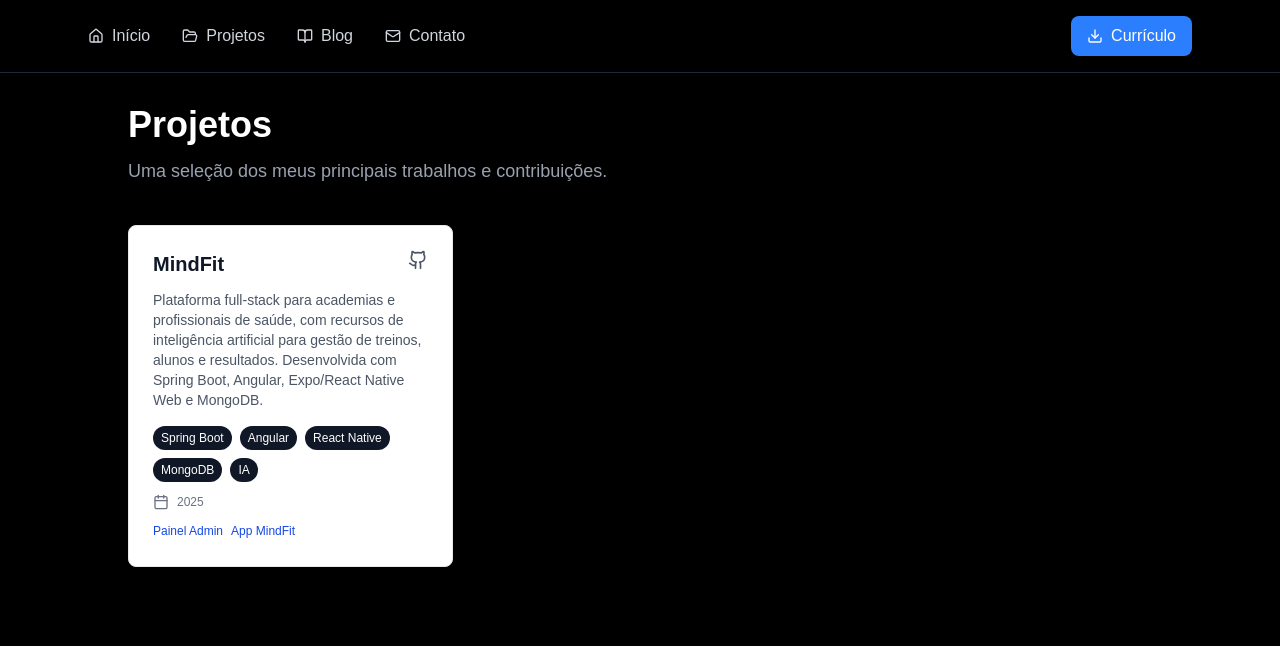
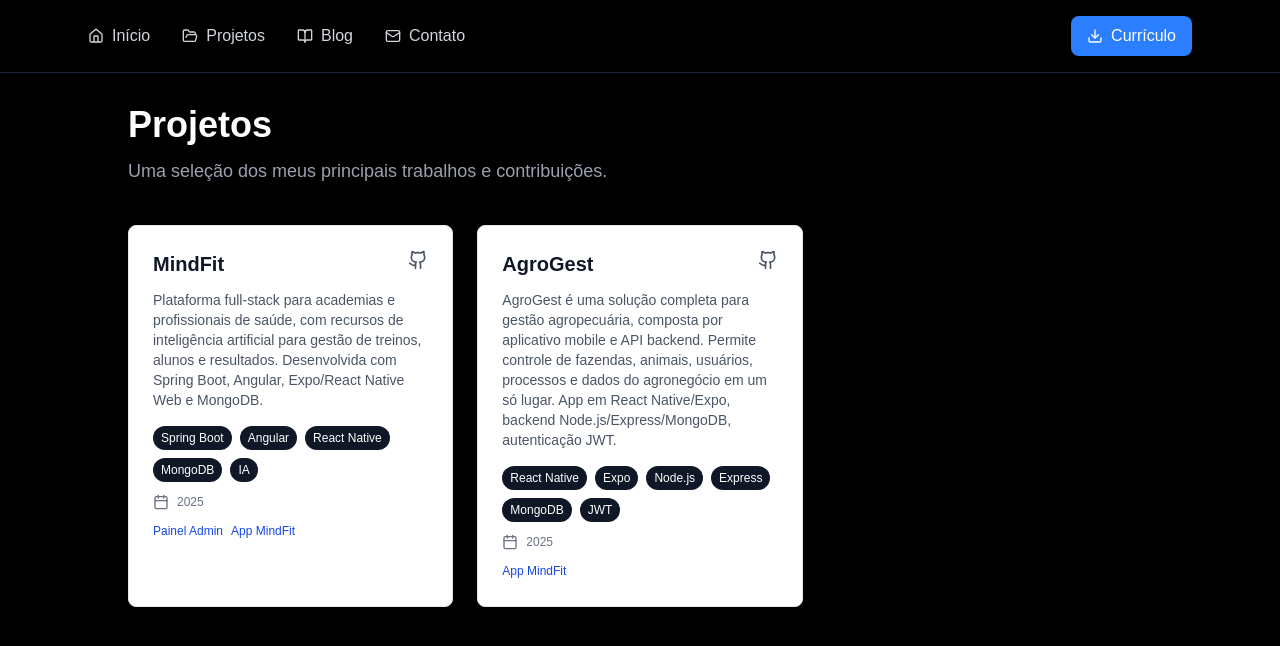
Before and after one commit to Freitassync/freitas-projetos, a Next.js app: page /projetos in a window 1280 px wide. Shown: the top 646 px of the page. Built offline with nearby package versions, Linux system fonts and the light colour scheme.

Commit message:
feat(projects): add AgroGest project with summary, tech stack, and links

```diff
--- a/src/app/projetos/page.tsx
+++ b/src/app/projetos/page.tsx
@@ -11,6 +11,15 @@ export default function ProjetosPage() {
       github: "https://github.com/Freitassync/mindfit",
       admin: "https://mindfitadmin.outis.com.br/login",
       app: "https://mindfit.outis.com.br/login"
+    },
+    {
+      titulo: "AgroGest",
+      descricao:
+        "AgroGest é uma solução completa para gestão agropecuária, composta por aplicativo mobile e API backend. Permite controle de fazendas, animais, usuários, processos e dados do agronegócio em um só lugar. App em React Native/Expo, backend Node.js/Express/MongoDB, autenticação JWT.",
+      tags: ["React Native", "Expo", "Node.js", "Express", "MongoDB", "JWT"],
+      ano: "2025",
+      github: "https://github.com/Freitassync/agrogest",
+      app: "https://agrogest.website"
     }
   ];
 
```
